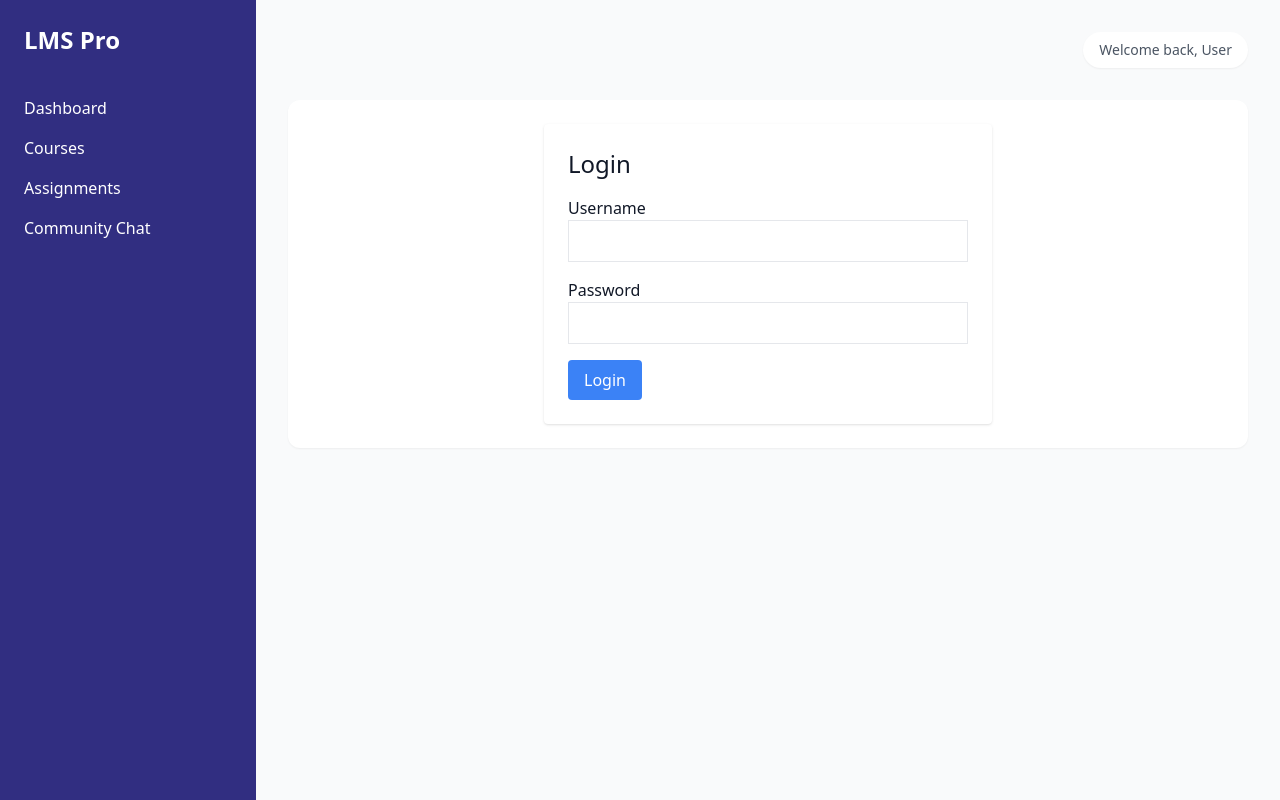
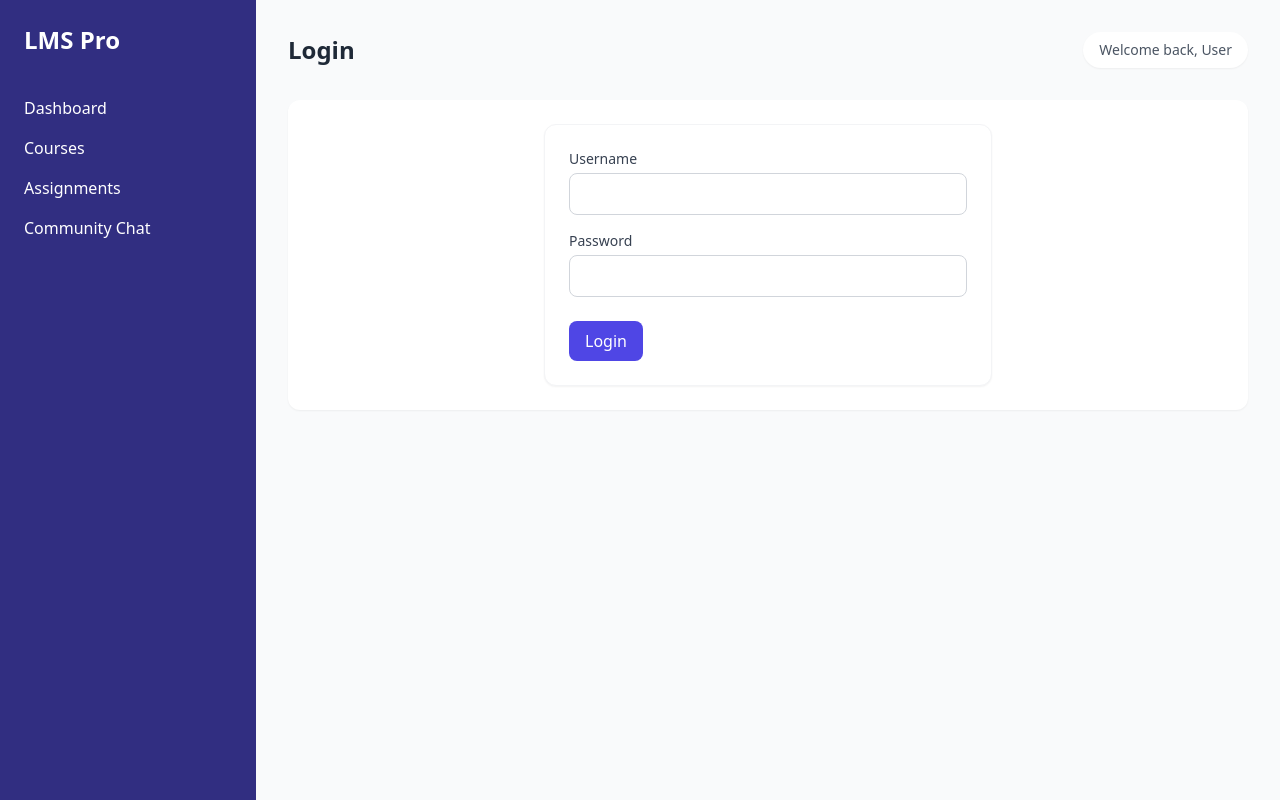
Before and after one commit to digitalpentech-art/distance-learning, a Flask app: page /auth/login in a window 1280 px wide. Run offline with Flask 3, Linux system fonts and the light colour scheme; some libraries are stand-ins or nearby versions.

Commit message:
feat: refactor login page to use component macros

```diff
--- a/app/templates/auth/login.html
+++ b/app/templates/auth/login.html
@@ -1,17 +1,21 @@
 {% extends "base.html" %}
+{% block header %}Login{% endblock %}
 {% block content %}
-<div class="max-w-md mx-auto bg-white p-6 rounded shadow">
-    <h2 class="text-2xl mb-4">Login</h2>
-    <form method="POST">
-        <div class="mb-4">
-            <label class="block">Username</label>
-            <input type="text" name="username" class="w-full border p-2" required>
-        </div>
-        <div class="mb-4">
-            <label class="block">Password</label>
-            <input type="password" name="password" class="w-full border p-2" required>
-        </div>
-        <button type="submit" class="bg-blue-500 text-white px-4 py-2 rounded">Login</button>
-    </form>
+<div class="max-w-md mx-auto">
+    {% call comp.card() %}
+        <form method="POST" class="space-y-4">
+            <div>
+                <label class="block text-sm font-medium text-gray-700">Username</label>
+                <input type="text" name="username" class="mt-1 block w-full border border-gray-300 rounded-lg p-2 focus:ring-indigo-500 focus:border-indigo-500" required>
+            </div>
+            <div>
+                <label class="block text-sm font-medium text-gray-700">Password</label>
+                <input type="password" name="password" class="mt-1 block w-full border border-gray-300 rounded-lg p-2 focus:ring-indigo-500 focus:border-indigo-500" required>
+            </div>
+            <div class="pt-2">
+                {{ comp.btn(text='Login', variant='primary', type='button') }}
+            </div>
+        </form>
+    {% endcall %}
 </div>
 {% endblock %}
```
